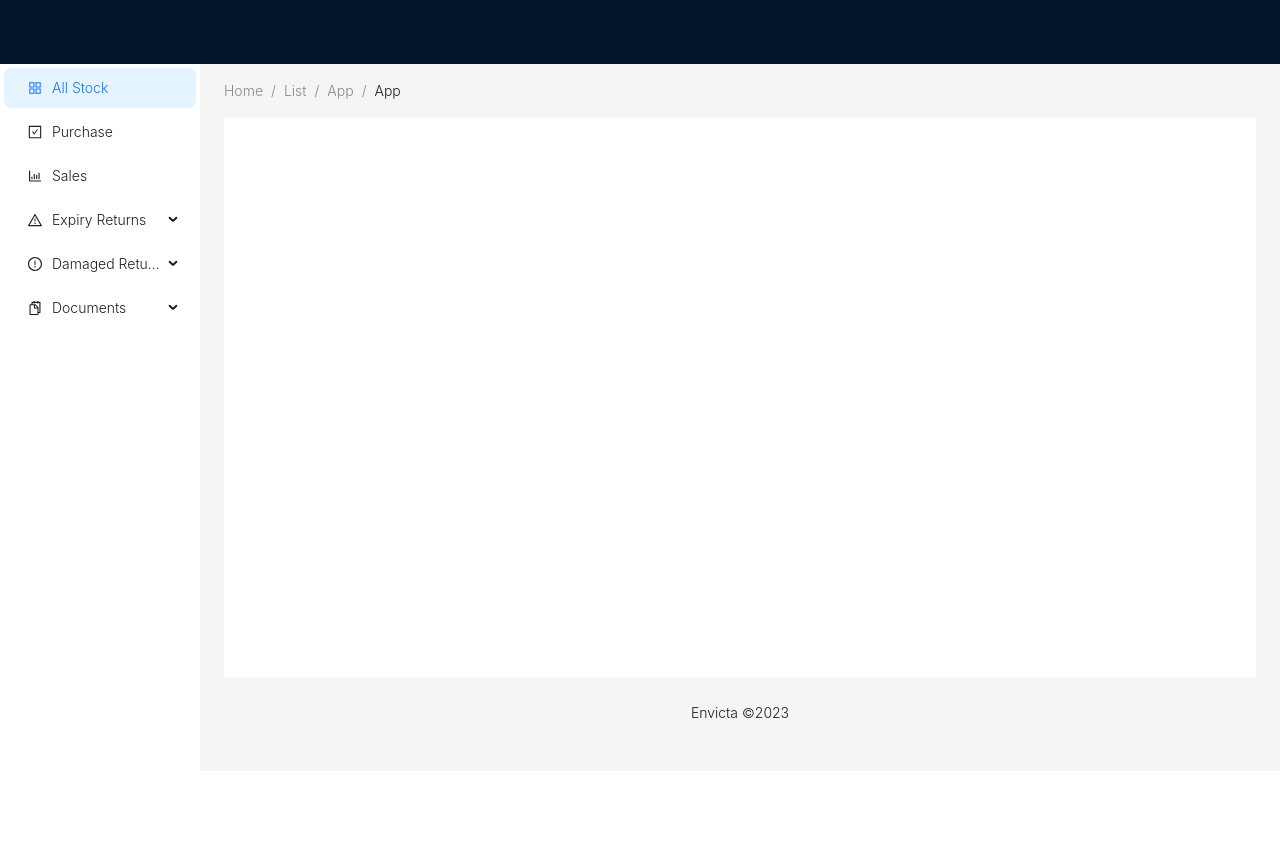
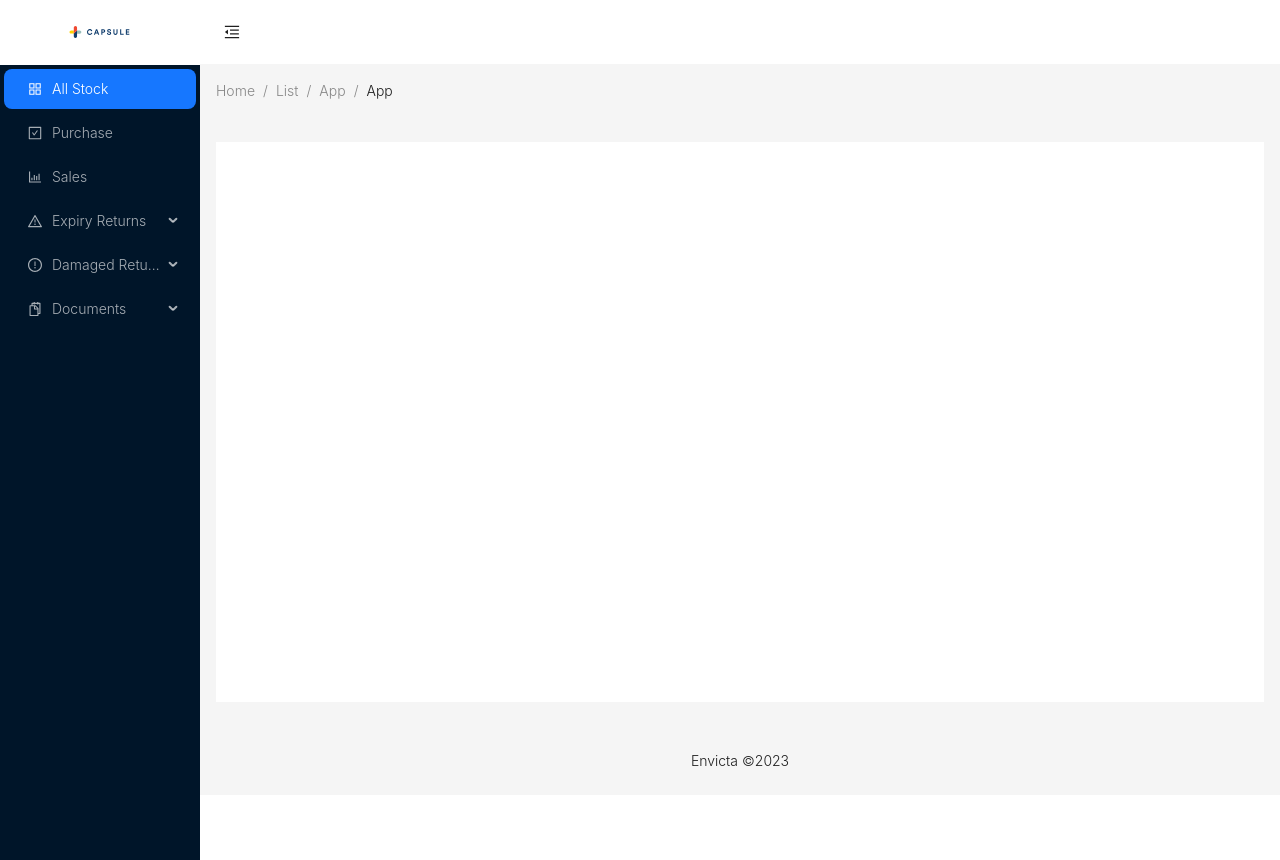
Before and after one commit to mohammedafridh/PharmacyManagementSystem, a React (Create React App) app in the folder frontend/: page / in a window 1280 px wide. Before the commit the page ends 800 px from the top, so only its background shows below. Built offline with nearby package versions, Linux system fonts and the light colour scheme.

Commit message:
DashboardLayoutChange

```diff
--- a/frontend/src/App.css
+++ b/frontend/src/App.css
@@ -3,3 +3,7 @@
   margin: 0;
   box-sizing: border-box;
 }
+.ant-menu-item:hover, .ant-menu-submenu:hover{
+  background-color: rgb(91, 91, 91) !important;
+  color: white;
+}
--- a/frontend/src/Layout/DashboardLayout.jsx
+++ b/frontend/src/Layout/DashboardLayout.jsx
@@ -1,8 +1,11 @@
-import React from 'react';
-import { AppstoreOutlined, SnippetsOutlined, WarningOutlined, CheckSquareOutlined, BarChartOutlined, UserOutlined, ExclamationCircleOutlined } from '@ant-design/icons';
-import { Breadcrumb, Layout, Menu, theme } from 'antd';
+import React, { useState } from 'react';
+import {MenuFoldOutlined,
+  MenuUnfoldOutlined, AppstoreOutlined, SnippetsOutlined, WarningOutlined, CheckSquareOutlined, BarChartOutlined, UserOutlined, ExclamationCircleOutlined } from '@ant-design/icons';
+import { Breadcrumb, Layout, Menu, theme,Button } from 'antd';
 import { Outlet, Link } from 'react-router-dom';
 import { Footer } from 'antd/es/layout/layout';
+import logo from '../images/logo.svg'
+
 
 
 const { Header, Content, Sider } = Layout;
@@ -115,31 +118,20 @@ const renderMenuItems = (menuItems) => {
 
 
 const DashboardLayout = () => {
+  const [collapsed, setCollapsed] = useState(false);
   const {
     token: { colorBgContainer },
   } = theme.useToken();
 
   return (
     <Layout>
-      {/* Top Header */}
-      <Header
-        style={{
-          display: 'flex',
-          alignItems: 'center',
-        }}
-      >
-        <div className="demo-logo" />
-        {/* <Menu theme="dark" mode="horizontal" defaultSelectedKeys={['2']} items={items1} /> */}
-      </Header>
       <Layout>
 
         {/* Sidebar */}
-        <Sider
-          width={200}
-          style={{
-            background: colorBgContainer,
-          }}
-        >
+        <Sider trigger={null} collapsible collapsed={collapsed}>
+
+          <div className="demo-logo-vertical" style={{height:'65px',backgroundColor: 'white'}}> <img src={logo} alt="logo" style={{width:'100%', height:'100%'}}/> </div>
+
           <Menu
             mode="inline"
             defaultSelectedKeys={['sub1']}
@@ -148,21 +140,38 @@ const DashboardLayout = () => {
               height: '100%',
               borderRight: 0,
             }}
+            theme='dark'
           >
             {renderMenuItems(items)}
           </Menu>
         </Sider>
-        <Layout
-          style={{
-            padding: '0 24px 24px',
-          }}
-        >
+        <Layout>
+          {/* Top Header */}
+      <Header
+        style={{
+          padding: '0',
+          background: colorBgContainer
+        }}
+      >
+        <Button
+            type="text"
+            icon={collapsed ? <MenuUnfoldOutlined /> : <MenuFoldOutlined />}
+            onClick={() => setCollapsed(!collapsed)}
+            style={{
+              fontSize: '16px',
+              width: 64,
+              height: 64,
+            }}
+          />
+        {/* <Menu theme="dark" mode="horizontal" defaultSelectedKeys={['2']} items={items1} /> */}
+      </Header>
 
           <Breadcrumb
             style={{
-              margin: '16px 0',
+              margin: '16px',
             }}
           >
+
             <Breadcrumb.Item>Home</Breadcrumb.Item>
             <Breadcrumb.Item>List</Breadcrumb.Item>
             <Breadcrumb.Item>App</Breadcrumb.Item>
@@ -172,7 +181,7 @@ const DashboardLayout = () => {
           <Content
             style={{
               padding: 24,
-              margin: 0,
+              margin: '24px 16px',
               minHeight: '70vh',
               background: colorBgContainer,
             }}
```
Also changed, not shown: frontend/src/images/logo.svg (added).
